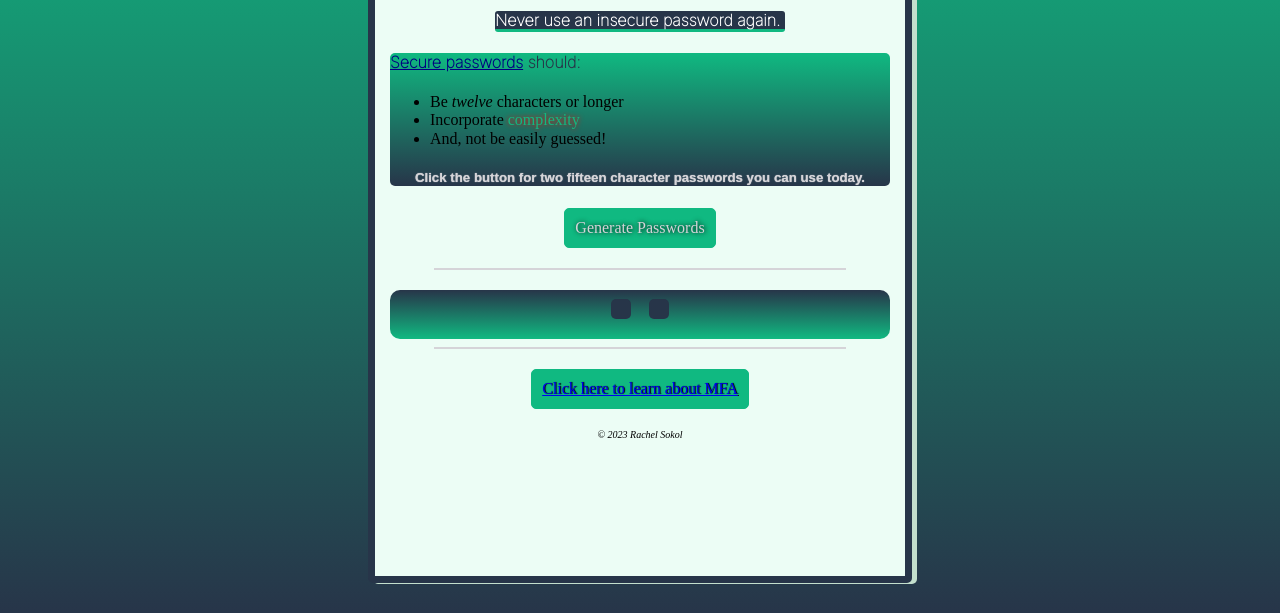
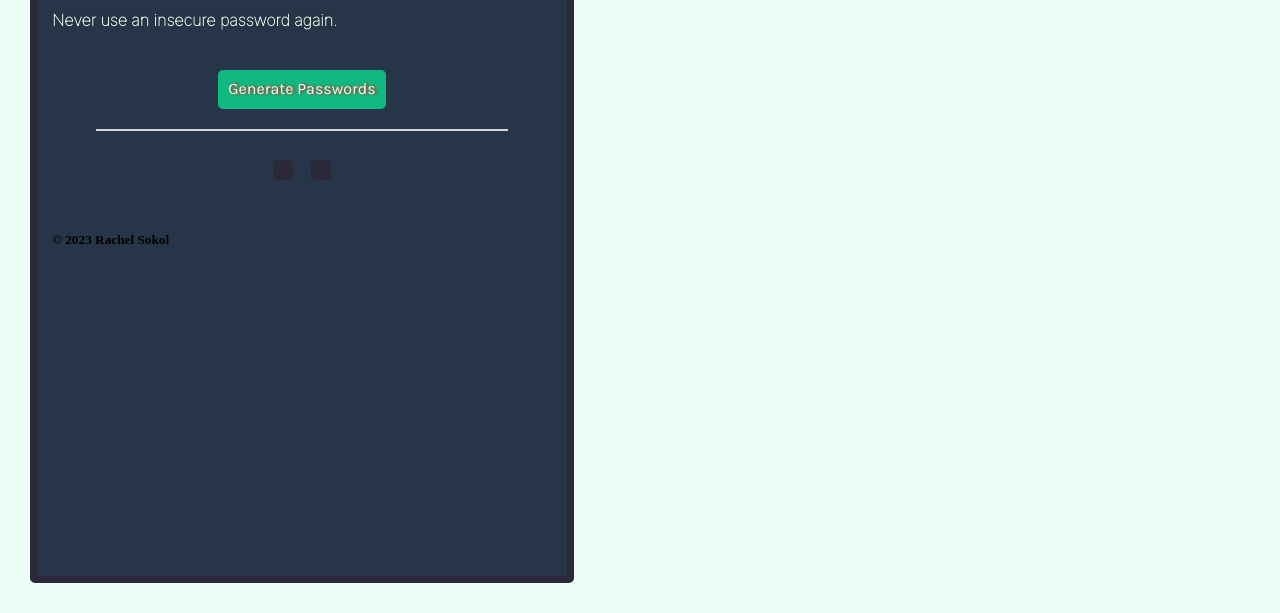
Before and after one commit to rmsokol/passwdgenerator, a website built with Vite: page index.html in a window 1280 px wide. Shown: the part 187-800 px from the top of the page. Built offline with nearby package versions, Linux system fonts and the light colour scheme.

Commit message:
code changes to fix bug

```diff
--- a/index.css
+++ b/index.css
@@ -1,20 +1,19 @@
 html {
-    /* background-color: #273549; */
-    background-image: linear-gradient(#10B981,#273549);
+    background-color: #ECFDF5;
+
 }
 
 body {
     width: 500px;
-    background-color: #ECFDF5;
-    margin: 30px auto;
+    background-color: #273549;
+    margin: 30px;
     padding: 15px;
-    border: 7px solid #273549;
+    border: 7px solid #2B283A;
     border-radius: 5px;
-    box-shadow: 5px 1px #C3DFCD;
 }
 
 h1 {
-    color: #2B283A;
+    color: #ECFDF5;
     font-family: 'Karla', sans-serif;
     font-style: normal;
     font-weight: 800;
@@ -22,94 +21,42 @@ h1 {
     letter-spacing: -0.05em;
 }
 
-.green-text {
+#green-text {
     color: #10B981;
-    text-shadow: 0px 0px 5px red;
-}
-
-#cta {
-    display: flex;
-    margin: auto;
-    width: 290px;
-    color: white;
-    background-color: #273549;
-    border-bottom: 3px solid #10B981;
-    border-radius: 3px;
-}
-
-#link {
-    color: navy;
-    font-weight: 800;
 }
 
 h4 {
-    color: #273549;
-    font-weight: 800;
-    text-decoration: unset;
+    color: #ECFDF5;
     font-family: 'Inter', sans-serif;
-
-}
-
-#reccomendations {
-    background-image: linear-gradient(#10B981,#273549);
-    border-radius: 5px;
-}
-
-h5 {
-    color: #D5D4D8;
-    font-weight: bold;
-    font-family:  sans-serif;
-    text-shadow: 0px 0px 1px;
+    text-shadow: 0px 0px 1px black;
+    padding-bottom: 20px;
 }
 
 #pass-btn {
-    margin: auto;
-    margin-bottom: 20px;
+    font-family: 'Karla', sans-serif;
+    margin: auto auto 20px auto;
     display: flex;
     justify-content: center;
     align-items: center;
     background-color: #10B981;
     padding: 10px;
-    border: 1px solid #10B981;
+    border: none;
     border-radius: 5px;
-    color: #D5D4D8;
-    text-shadow: 1px 0px 5px black;
+    color: #ECFDF5;
+    text-shadow: 2px 0px 3px red;
 }
 
 #pass-btn:hover {
-    background-image:linear-gradient(#273549,#10B981,#6DB0AA);
-    border: 3px solid #273549;
-}
-
-#mfa {
-    margin: auto;
-    margin-bottom: 20px;
-    display: flex;
-    justify-content: center;
-    align-items: center;
-    background-color: #10B981;
-    padding: 10px;
-    border: 1px solid #10B981;
-    border-radius: 5px;
-    color: #D5D4D8;
-    text-shadow: 1px 0px 1px black;
-
-}
-
-#mfa:hover {
-    background-image:linear-gradient(#273549,#10B981,#6DB0AA);
-    border: 3px solid #1F605A;
-
+    border: 3px solid #2B283A;
 }
 
 p {
     display: inline-flex;
     margin: 9px;
-    margin-bottom: 20px;
+    margin-bottom: 30px;
     width: auto;
     padding: 10px;
-    background-color: #273549;
-
+    background-color: #2B283A;
     border-radius: 5px;
     color: #10B981;
     align-items: center;
@@ -132,11 +79,4 @@ hr {
     display: flex;
     margin: auto;
     justify-content: center;
-    align-content: center;
-    background-image: linear-gradient(#273549, #10B981);
-    border-radius: 10px
 }
-
-#footer {
-    font-size: 10px;
-}
--- a/index.html
+++ b/index.html
@@ -2,37 +2,21 @@
 
     <head><link rel="stylesheet" href="https://cdnjs.cloudflare.com/ajax/libs/normalize/8.0.1/normalize.css">
         <link rel="stylesheet" href="index.css">
-        <meta name="viewport" content="width=device-width, initial-scale=1.0">
+        <script src="index.js"></script>
         <link rel="preconnect" href="https://fonts.googleapis.com">
         <link rel="preconnect" href="https://fonts.gstatic.com" crossorigin>
         <link href="https://fonts.googleapis.com/css2?family=Inter:wght@100&family=Karla:wght@200;400;800&display=swap" rel="stylesheet">
     </head>
 
     <body>
-        <h1>Generate a <br> <span class="green-text"> random password </span></h1>
-        <h4 id="cta">Never use an insecure password again.</h4>
-        <div id="reccomendations">
-        <h4> <a id="link" href="https://www.cisa.gov/uscert/ncas/current-activity/2018/03/27/Creating-and-Managing-Strong-Passwords">Secure passwords</a> should: </h4>
-        <ul>
-            <li> Be <i>twelve</i> characters or longer</li>
-            <li>  Incorporate <span class="green-text"> complexity</span></li>
-            <li> And, not be easily guessed! </li>
-        </ul>
-
-            <h5><center> Click the button for two fifteen character passwords you can use today.</h5></center>
-            </div>
+        <h1>Generate a <br> <span id="green-text"> random password </span></h1>
+        <h4>Never use an insecure password again.</h4>
         <button id="pass-btn" onclick="render()">Generate Passwords</button>
-
         <hr>
         <div id="passwords">
             <p id="pass-1"> </p>
             <p id="pass-2"> </p>
         </div>
-        <hr>
-        <button id="mfa"><a href="https://www.nist.gov/blogs/cybersecurity-insights/back-basics-whats-multi-factor-authentication-and-why-should-i-care"> Click here to learn about MFA </a></button>
-       <script type="module" src="index.js"></script>
     </body>
-    <div id="footer"><center><i> © 2023 Rachel Sokol <i></center>
-    </div>
-
+    <footer><h5>© 2023 Rachel Sokol</h5></footer>
 </html>
--- a/index.js
+++ b/index.js
@@ -1,11 +1,9 @@
 const characters = ["A","B","C","D","E","F","G","H","I","J","K","L","M","N","O","P","Q","R","S","T","U","V","W","X","Y","Z","a","b","c","d","e","f","g","h","i","j","k","l","m","n","o","p","q","r","s","t","u","v","w","x","y","z", "0", "1", "2", "3", "4", "5", "6", "7", "8", "9","~","`","!","@","#","$","%","^","&","*","(",")","_","-","+","=","{","[","}","]",",","|",":",";","<",">",".","?",
 "/"];
 
-let pw1 = document.getElementById("pass-1")
-let pw2 = document.getElementById("pass-2")
+
 const pwbtn = document.getElementById("pass-btn")
 let passwordLength = 15
-
 // function to get random character
 function getRandomchar() {
     let randomIndex = Math.floor(Math.random() * characters.length)
@@ -18,36 +16,33 @@ function generatePassword() {
         randomPassword += getRandomchar()
     }
     return randomPassword
-
+}
+//display generated password w/ 2 new variables generated by generatePassword() function passed to document element
+function render() {
+    let randomPasswordOne = generatePassword()
+    let randomPasswordTwo = generatePassword()
+    document.getElementById("pass-1").innerHTML = randomPasswordOne
+    document.getElementById("pass-2").innerHTML = randomPasswordTwo
 }
 
-//display generated password
-function render() {
-let randomPasswordOne = generatePassword()
-let randomPasswordTwo = generatePassword()
-    pw1.textContent = randomPasswordOne
-    pw2.textContent = randomPasswordTwo
-}
+
+
+
+//
+
+// ignore below
 
 // pwbtn.addEventListener("click", generatePassword())
 // let randomPasswordOne = generatePassword()
 // let randomPasswordTwo = generatePassword()
-
 // pw1.textContent = randomPasswordOne
-
 // let randomPasswordOne = generatePassword()
 // let randomPasswordTwo = generatePassword()
 // console.log(randomPasswordOne)
 // console.log(randomPasswordTwo)
-
-
 // create 2 new variables generated by generatePassword() function
-//
-
-    // pw1.textContent = randomPasswordOne
-    // pw2.textContent = randomPasswordTwo
-
-
+// pw1.textContent = randomPasswordOne
+// pw2.textContent = randomPasswordTwo
 // document.getElementById("pass-btn").addEventListener("click", generatePassword())
 // pw1.textContent = randomPasswordOne
 // pw1.textContent = randomPasswordOne
```
Also changed, not shown: README.md.
